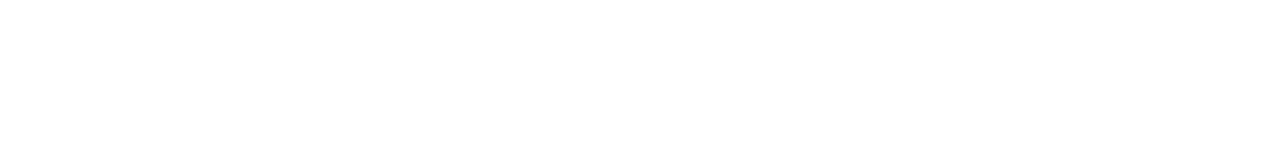
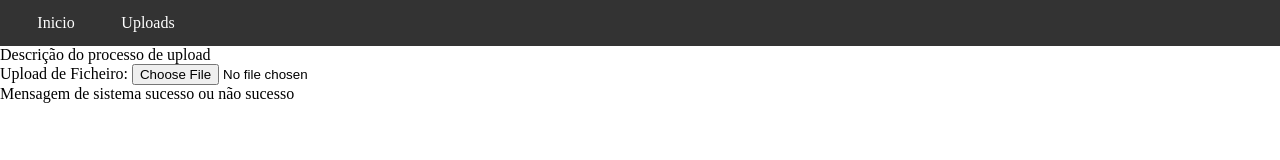
Before and after one commit to Trolorol/wifi-mapper, a website: page public/upload_page/upload_page.html in a window 1280 px wide. Drawn offline with Linux system fonts and the light colour scheme.

Commit message:
Added first layout to upload page

```diff
--- a/package.json
+++ b/package.json
@@ -10,6 +10,7 @@
     "debug": "~2.6.9",
     "express": "~4.16.1",
     "leaflet-easybutton": "^2.4.0",
-    "morgan": "~1.9.1"
+    "morgan": "~1.9.1",
+    "pg": "^8.7.1"
   }
 }
--- a/public/upload_page/upload_page.html
+++ b/public/upload_page/upload_page.html
@@ -0,0 +1,36 @@
+<!DOCTYPE html>
+<html lang="en">
+
+<head>
+    <meta charset="UTF-8">
+    <meta http-equiv="X-UA-Compatible" content="IE=edge">
+    <meta name="viewport" content="width=device-width, initial-scale=1.0">
+    <link rel="stylesheet" href="/public/stylesheets/style.css">
+    <link rel="stylesheet" href="./upload_page.css">
+    <script src="./upload_page.js"></script>
+</head>
+
+<body>
+    <header>
+        <nav>
+            <ul class="horizontal_menu">
+                <li>
+                    <a class="nav-button" href="/public/landing_page/index.html">Inicio</a>
+                </li>
+                <li>
+                    <a class="nav-button" href="/public/upload_page/upload_page.html">Uploads</a>
+                </li>
+
+            </ul>
+        </nav>
+    </header>
+    <main>
+        <section>Descrição do processo de upload</section>
+        <label for="file_upload">Upload de Ficheiro:</label>
+        <input type="file" id="file_upload" name="file_upload" accept="text/csv">
+        <section>Mensagem de sistema sucesso ou não sucesso</section>
+    </main>
+
+</body>
+
+</html>
```
Also changed, not shown: modules/connection.js (added, +10 -0 lines), public/landing_page/index.html (+2 -2 lines), public/landing_page/index.js (+4 -3 lines), modules/mapPointsModel.js (added), 1 other file.
